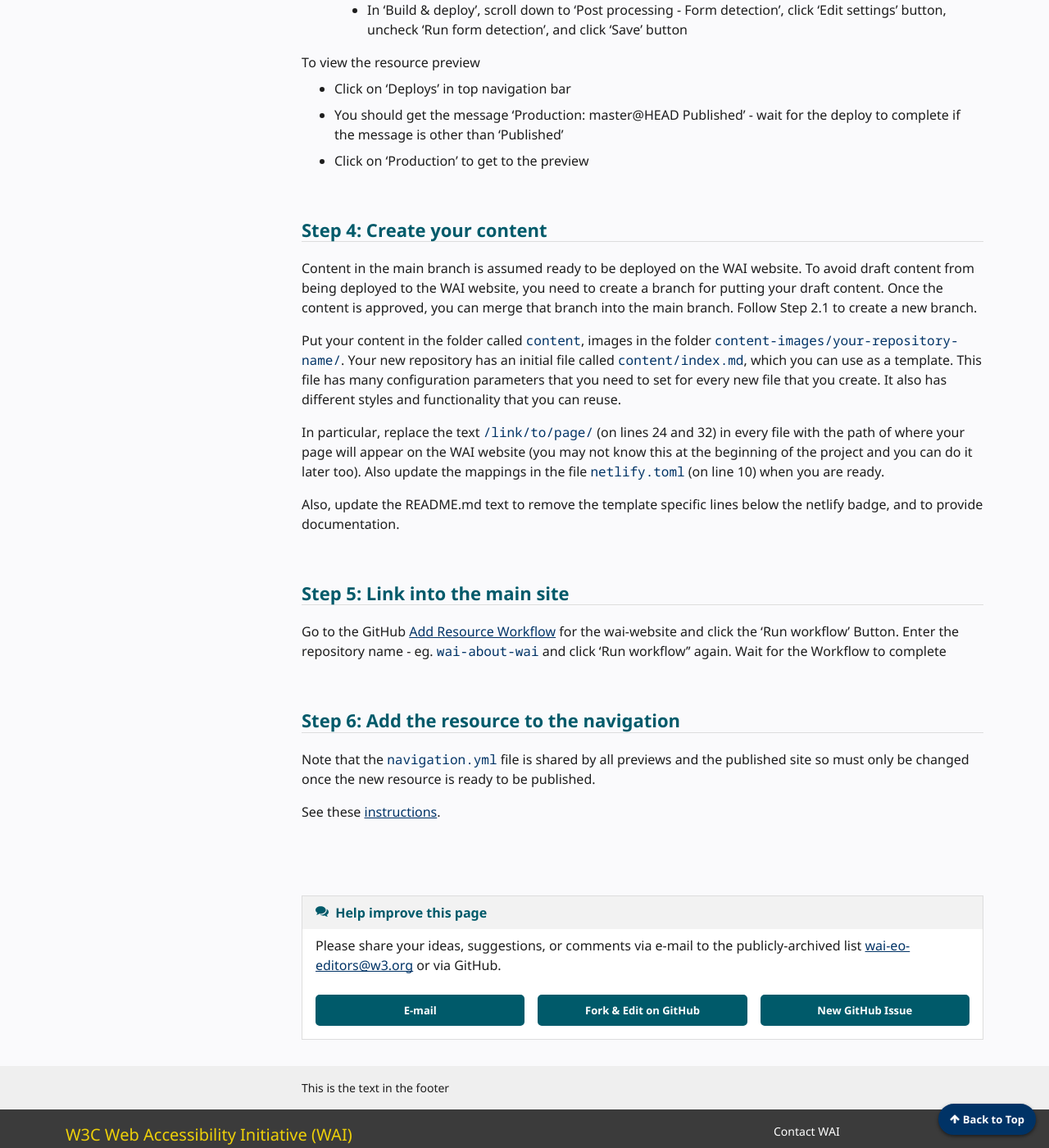
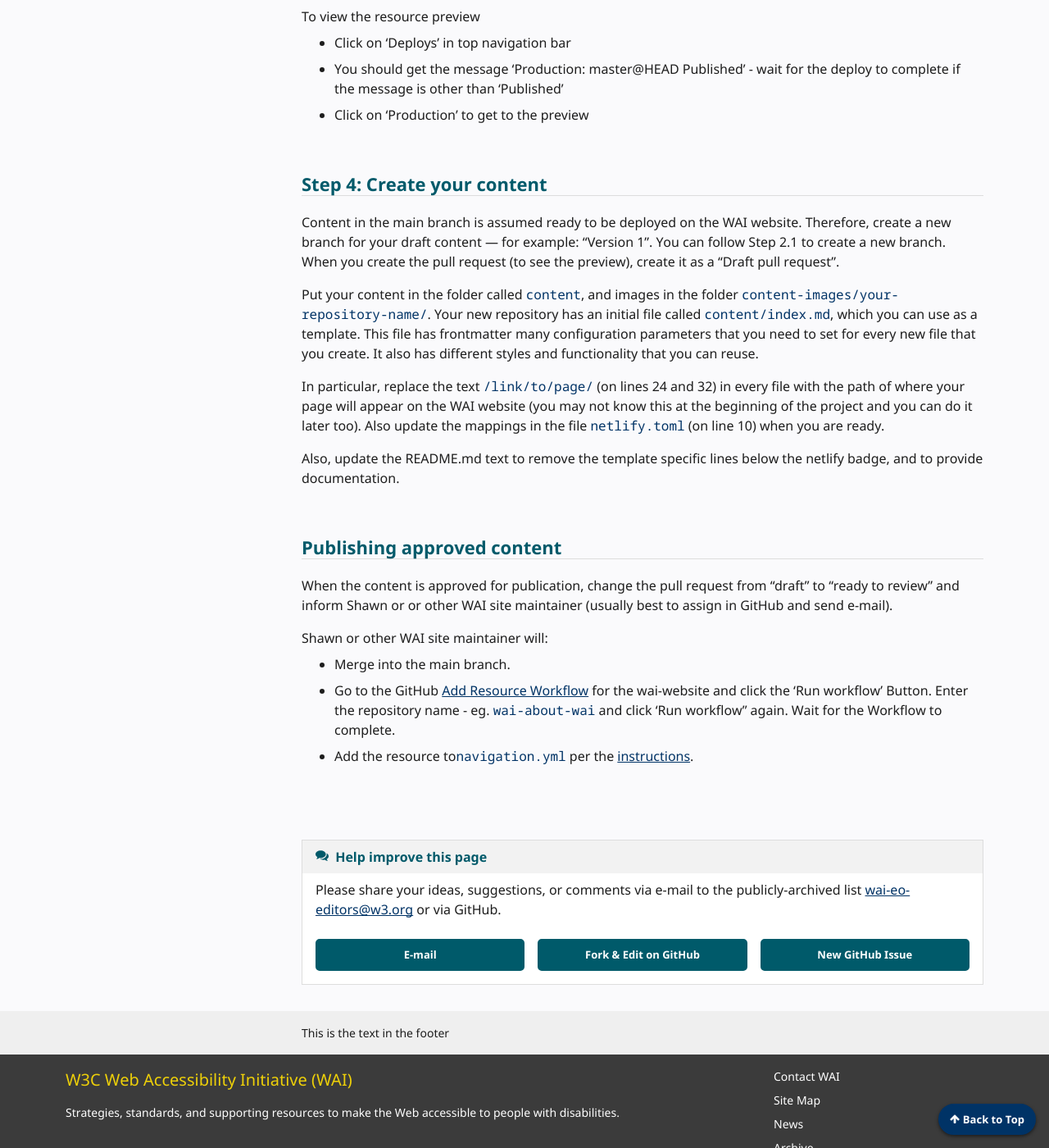
Before and after one commit to w3c/wai-website-theme, a Jekyll site: the page built from content/technical-create-new-resource.md, in a window 1280 px wide and 1400 px high, scrolled down 2731 px. Shown: the whole window at 82% size. Built offline with Jekyll 4.4.1, drawn with Linux system fonts in a browser that asks for light colours; cached includes are drawn as plain includes; comment, search, counter and statistics services are not loaded; some of the changed text lies outside the part shown.

Commit message:
clarify publication done my site maintainer

```diff
--- a/content/technical-create-new-resource.md
+++ b/content/technical-create-new-resource.md
@@ -19,7 +13,7 @@ footer: > # Text in footer in HTML
 {% include box.html type="start" title="Summary" class="" %}
 {:/}
 
-Creating a new resource involves creating a new GitHub repository from a template, configuring the repository, and configuring Netlify to work with the repository. These steps can all be performed from your web browser.
+To start a new resource: create a new GitHub repository from the template, configure the repository, and configure Netlify to work with the repository. You can do all this from your web browser.
 
 {::nomarkdown}
 {% include box.html type="end" %}
@@ -101,20 +95,19 @@ To view the resource preview
 
 ## Step 4: Create your content
 
-Content in the main branch is assumed ready to be deployed on the WAI website. To avoid draft content from being deployed to the WAI website, you need to create a branch for putting your draft content. Once the content is approved, you can merge that branch into the main branch. Follow Step 2.1 to create a new branch.
+Content in the main branch is assumed ready to be deployed on the WAI website. Therefore, create a new branch for your draft content &mdash; for example: "Version 1". You can follow Step 2.1 to create a new branch. When you create the pull request (to see the preview), create it as a "Draft pull request".
 
-Put your content in the folder called `content`, images in the folder `content-images/your-repository-name/`. Your new repository has an initial file called `content/index.md`, which you can use as a template. This file has many configuration parameters that you need to set for every new file that you create. It also has different styles and functionality that you can reuse.
+Put your content in the folder called `content`, and images in the folder `content-images/your-repository-name/`. Your new repository has an initial file called `content/index.md`, which you can use as a template. This file has frontmatter many configuration parameters that you need to set for every new file that you create. It also has different styles and functionality that you can reuse.
 
 In particular, replace the text `/link/to/page/` (on lines 24 and 32) in every file with the path of where your page will appear on the WAI website (you may not know this at the beginning of the project and you can do it later too). Also update the mappings in the file `netlify.toml` (on line 10) when you are ready.
 
 Also, update the README.md text to remove the template specific lines below the netlify badge, and to provide documentation.
 
-## Step 5: Link into the main site
+## Publishing approved content
 
-Go to the GitHub [Add Resource Workflow](https://github.com/w3c/wai-website/actions?query=workflow%3A%22Add+Resource%22) for the wai-website and click the 'Run workflow' Button. Enter the repository name - eg. `wai-about-wai` and click 'Run workflow'' again. Wait for the Workflow to complete
+When the content is approved for publication, change the pull request from "draft" to "ready to review" and inform Shawn or or other WAI site maintainer (usually best to assign in GitHub and send e-mail).
 
-## Step 6: Add the resource to the navigation
-
-Note that the `navigation.yml` file is shared by all previews and the published site so must only be changed once the new resource is ready to be published.
-
-See these [instructions](../navigation).
+Shawn or other WAI site maintainer will:
+* Merge into the main branch.
+* Go to the GitHub [Add Resource Workflow](https://github.com/w3c/wai-website/actions?query=workflow%3A%22Add+Resource%22) for the wai-website and click the 'Run workflow' Button. Enter the repository name - eg. `wai-about-wai` and click 'Run workflow'' again. Wait for the Workflow to complete.
+* Add the resource to`navigation.yml` per the [instructions](../navigation).
```
Also changed, not shown: other parts of content/technical-create-new-resource.md (+0 -6 lines).
